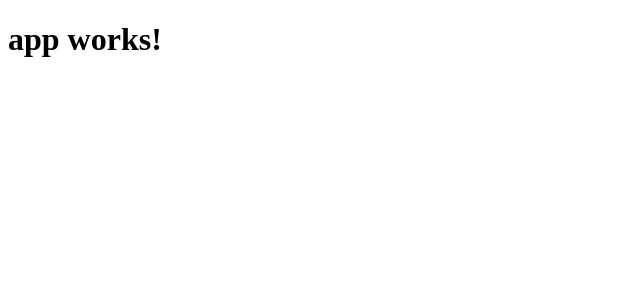
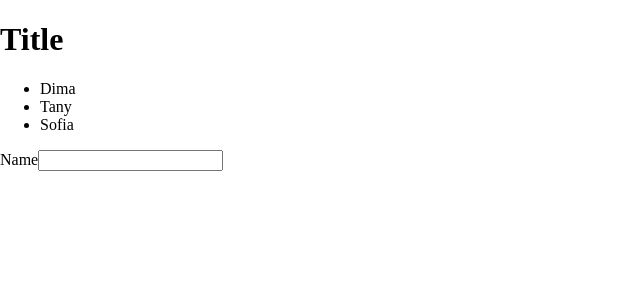
Before and after one commit to dimaShin/ng2-start-with-cli, an Angular app: page / in a window 1280 px wide. Shown: the top 300 px of the page, without its empty margins (0-640 px from the left). Built offline with nearby package versions, Linux system fonts and the light colour scheme.

Commit message:
create list and form components, implement selection event and pass selected data to the form

```diff
--- a/angular-cli.json
+++ b/angular-cli.json
@@ -15,7 +15,8 @@
       "prefix": "app",
       "mobile": false,
       "styles": [
-        "styles.css"
+        "styles.css",
+        "../node_modules/font-awesome/css/font-awesome.min.css"
       ],
       "scripts": [],
       "environments": {
--- a/src/app/app.component.html
+++ /dev/null
@@ -1,3 +0,0 @@
-<h1>
-  {{title}}
-</h1>
--- a/src/app/app.component.ts
+++ b/src/app/app.component.ts
@@ -2,9 +2,31 @@ import { Component } from '@angular/core';
 
 @Component({
   selector: 'app-root',
-  templateUrl: './app.component.html',
-  styleUrls: ['./app.component.css']
+  template: `
+							<h1>{{title}}</h1>
+							<div class="row">
+								<app-list (select)="onItemSelected($event)"></app-list>
+								<app-form [item]="selected"></app-form>
+							</div>
+						`,
+  styleUrls: ['app.component.scss']
 })
+
 export class AppComponent {
-  title = 'app works!';
+	title: string;
+	selected: {
+		name: string
+	};
+
+	constructor() {
+		this.title = 'Title';
+		this.selected = {
+			name: ''
+		}
+	}
+
+	onItemSelected($event: any) {
+		const hero:string = $event.value;
+		this.selected = { name: hero };
+	}
 }
--- a/src/app/app.module.ts
+++ b/src/app/app.module.ts
@@ -2,12 +2,16 @@ import { BrowserModule } from '@angular/platform-browser';
 import { NgModule } from '@angular/core';
 import { FormsModule } from '@angular/forms';
 import { HttpModule } from '@angular/http';
+import { ListComponent } from './list/list';
+import { FormComponent } from  './form/form';
 
 import { AppComponent } from './app.component';
 
 @NgModule({
   declarations: [
-    AppComponent
+    AppComponent,
+		ListComponent,
+		FormComponent
   ],
   imports: [
     BrowserModule,
--- /dev/null
+++ b/src/app/form/form.ts
@@ -0,0 +1,27 @@
+import { Component, Input, Output, EventEmitter } from '@angular/core';
+import { Model } from './model';
+
+@Component({
+	selector: 'app-form',
+	template: `
+							<form>
+								<label for="name">Name</label>
+        				<input type="text" class="form-control" id="name" [(ngModel)]="model.name" name="name" required>
+							</form>
+						`
+})
+
+export class FormComponent {
+	@Input()
+	set item(item: any) {
+		console.info('selected: ', item);
+		this.model.name = item.name;
+	}
+
+	model: any;
+	submitted: boolean = false;
+
+	constructor() {
+		this.model = new Model('');
+	}
+}
--- /dev/null
+++ b/src/app/form/model.ts
@@ -0,0 +1,5 @@
+export class Model {
+	constructor(
+		public name: string
+	) {  }
+}
--- /dev/null
+++ b/src/app/list/list.ts
@@ -0,0 +1,34 @@
+import { Component, Output, EventEmitter } from '@angular/core';
+
+@Component({
+	selector: 'app-list',
+	template: `
+							<ul>
+								<li *ngFor="let hero of heroes | async" (click)="onRowClicked(hero)">
+									{{ hero }}
+								</li>
+							</ul>
+						`
+})
+
+export class ListComponent {
+	heroes: Promise<Array<string>>;
+
+	@Output() select: EventEmitter<any> = new EventEmitter();
+
+	constructor() {
+		this.heroes = this.getHeroes();
+	}
+
+	getHeroes () {
+		return new Promise(resolve => {
+			resolve(['Dima', 'Tany', 'Sofia'])
+		});
+	}
+
+	onRowClicked (hero:string) {
+		this.select.emit({
+			value: hero
+		});
+	}
+}
--- a/src/index.html
+++ b/src/index.html
@@ -10,6 +10,11 @@
 
 </head>
 <body>
-  <app-root>Loading...</app-root>
+  <app-root>
+		<div class="loadmask loadmask-fullscreen">
+			<span class="fa fa-spinner fa-pulse fa-3x fa-fw"></span>
+		</div>
+
+  </app-root>
 </body>
 </html>
--- a/src/styles.css
+++ b/src/styles.css
@@ -1 +1,25 @@
-/* You can add global styles to this file, and also import other style files */
+body {
+	margin: 0;
+	position: relative;
+}
+
+.loadmask {
+	background-color: rgba(255,255,255,.8);
+	position: absolute;
+	left: 0;
+	right: 0;
+	z-index: 1000;
+}
+
+.loadmask.loadmask-fullscreen {
+	width: 100vw;
+	height: 100vh;
+	overflow: hidden;
+}
+
+
+.loadmask > * {
+	position: relative;
+	top: 50%;
+	left: 50%;
+}
```
Also changed, not shown: src/app/app.component.css (deleted), src/app/app.component.scss (added), 1 other file (tests, documents, lock files or other folders).
